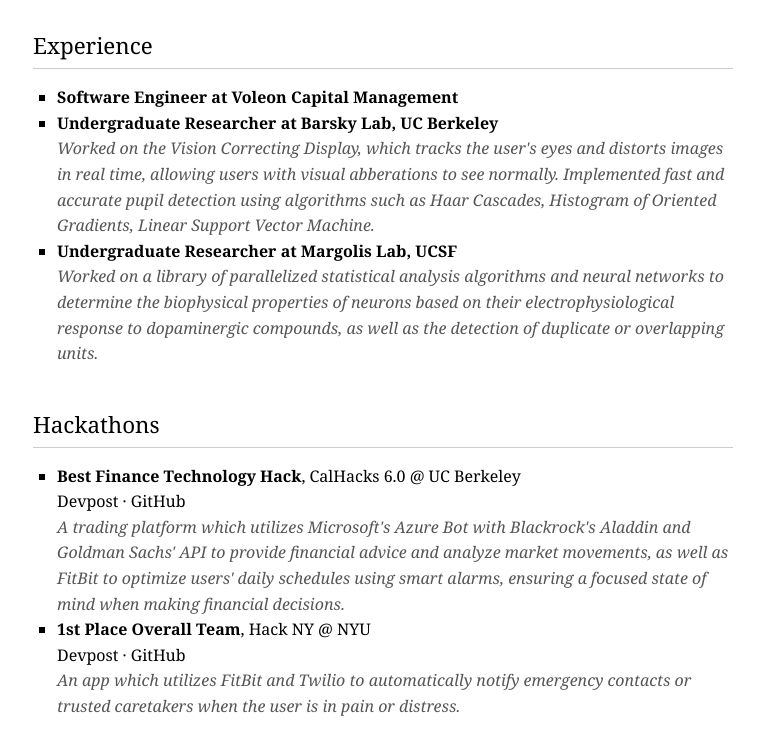
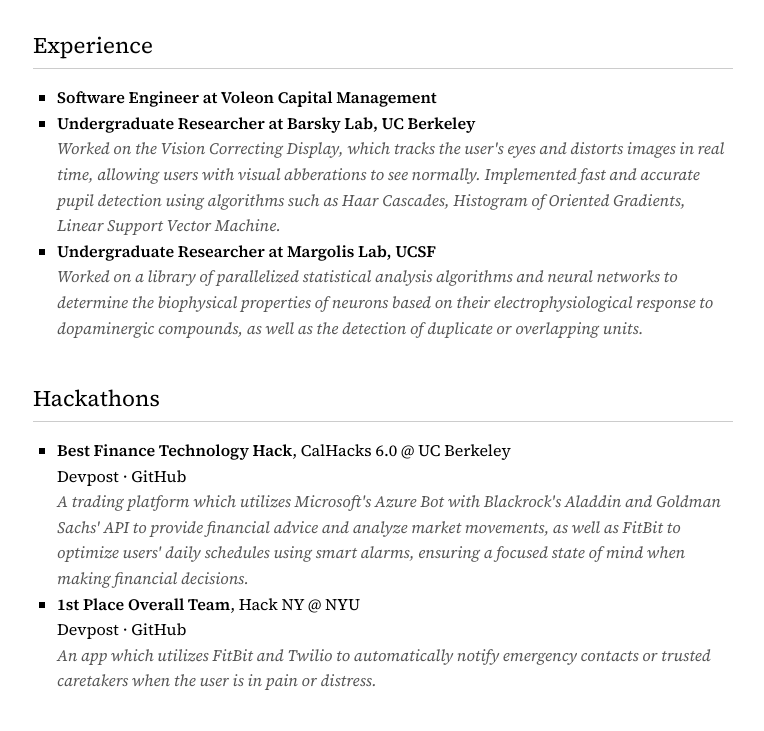
Before and after one commit to jingylima/jingylima.github.io, a plain HTML site: page index.html in a window 1280 px wide. Shown: the part 100-831 px from the top of the page, without its empty margins (257-1021 px from the left). Drawn offline with Linux system fonts and the light colour scheme.

Commit message:
formatting

```diff
--- a/index.html
+++ b/index.html
@@ -5,6 +5,8 @@
     <meta charset="UTF-8" />
     <meta name="viewport" content="width=device-width, initial-scale=1.0" />
     <title>Jing Yi Lim</title>
+    <link href="https://fonts.googleapis.com/css2?family=Source+Serif+4:ital,wght@0,400;0,600;1,400&display=swap"
+        rel="stylesheet">
     <link rel="stylesheet" href="style.css" />
 </head>
 
--- a/style.css
+++ b/style.css
@@ -1,7 +1,7 @@
 body {
     background-color: #fff;
     color: #000;
-    font-family: Georgia, serif;
+    font-family: 'Source Serif 4', serif;
     line-height: 1.6;
     margin: 2rem auto;
     max-width: 700px;
```
